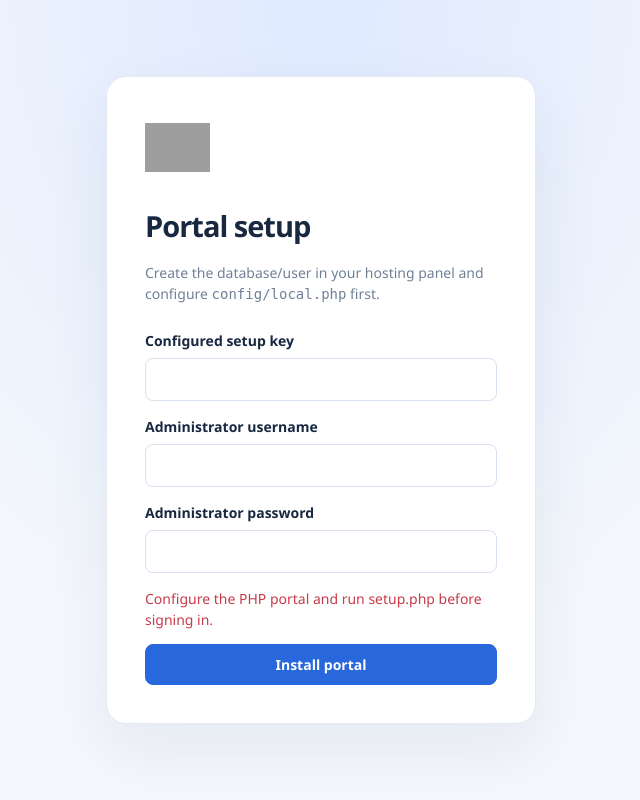
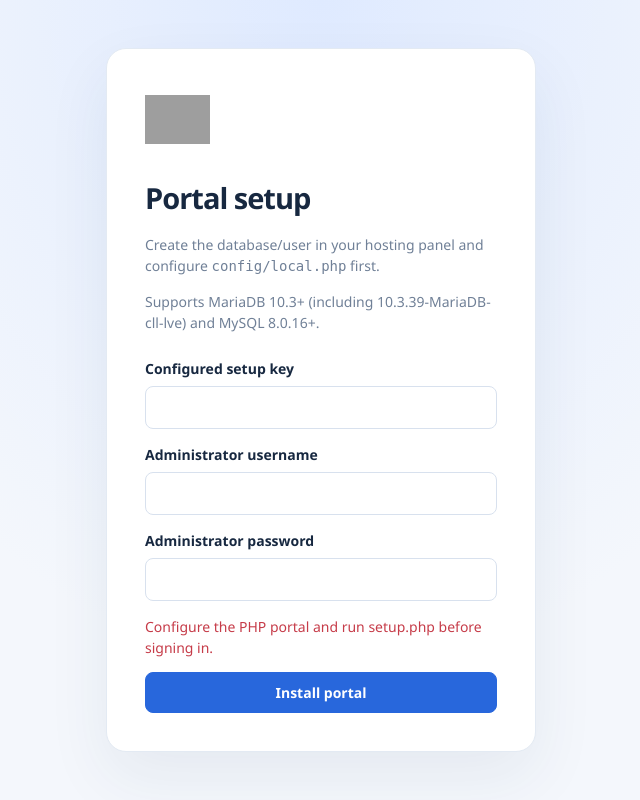
Before and after one commit to allanalmatech/asut_ii_AdminPortal, a PHP site: page /setup.php in a window 1280 px wide. Shown: the whole page, without its empty margins (319-959 px from the left). Run offline with PHP 8.4, Linux system fonts and the light colour scheme; grey boxes are pictures that could not be loaded.

Commit message:
updates 1

```diff
--- a/app/Installer.php
+++ b/app/Installer.php
@@ -3,14 +3,21 @@ declare(strict_types=1);
 namespace Asut;
 
 final class Installer {
+    public static function requireDatabaseVersion(string $raw): void {
+        $maria=stripos($raw,'MariaDB')!==false;$version='';
+        // Some hosts advertise the MySQL protocol prefix 5.5.5 before the
+        // actual MariaDB version, e.g. 5.5.5-10.3.39-MariaDB-cll-lve.
+        if($maria&&preg_match('/(?:^|[-\s])(\d+\.\d+\.\d+)(?=-MariaDB\b)/i',$raw,$match))$version=$match[1];
+        elseif(preg_match('/\d+\.\d+\.\d+/',$raw,$match))$version=$match[0];
+        V::need($version!==''&&version_compare($version,$maria?'10.3.0':'8.0.16','>='),500,'database_version','Use MariaDB 10.3+ (including 10.3.39-MariaDB-cll-lve) or MySQL 8.0.16+.');
+    }
     public static function install(array $cfg,string $name,string $password,?array $demo=null): Keys {
         $db=new Db($cfg);$storage=rtrim($cfg['storage_path'],'/\\');
         if(!is_dir($storage)&&!mkdir($storage,0700,true))throw new \RuntimeException('Cannot create private storage.');
         $guard=fopen($storage.'/setup.guard','c+');if(!$guard||!flock($guard,LOCK_EX))throw new \RuntimeException('Cannot lock installation.');
         try{
             $keys=new Keys($storage.'/keys',true);if($db->installed()){self::migrate($db);return $keys;}
-            $version=$db->pdo->query('SELECT VERSION()')->fetchColumn();preg_match('/[0-9]+\.[0-9]+\.[0-9]+/',$version,$v);
-            V::need(version_compare($v[0],str_contains($version,'MariaDB')?'10.4.0':'8.0.16','>='),500,'database_version','Use MySQL 8.0.16+ or MariaDB 10.4+.');
+            self::requireDatabaseVersion((string)$db->pdo->query('SELECT VERSION()')->fetchColumn());
             // MySQL DDL implicitly commits: schema installation is deliberately
             // separate from the atomic account/billing transactions.
             $sql=str_replace('{{prefix}}',$db->prefix,file_get_contents(dirname(__DIR__).'/schema.sql'));
--- a/schema.sql
+++ b/schema.sql
@@ -1,4 +1,5 @@
--- MySQL 8.0.16+ or MariaDB 10.4+. Every application table uses InnoDB.
+-- MySQL 8.0.16+ or MariaDB 10.3+ (including 10.3.39-MariaDB-cll-lve).
+-- All tables use InnoDB and CHECK constraints are enforced on these versions.
 -- {{prefix}} is replaced by the validated configured table prefix at setup.
 CREATE TABLE IF NOT EXISTS {{prefix}}settings (
  setting_key VARCHAR(64) CHARACTER SET ascii COLLATE ascii_bin PRIMARY KEY,
--- a/setup.php
+++ b/setup.php
@@ -12,4 +12,4 @@ try{
 }catch(Asut\ApiError $e){$message=$e->getMessage();}catch(Throwable $e){error_log('[ASUT setup] '.$e->getMessage());$message='Check the database configuration, required PHP extensions and writable private storage.';}
 ?><!doctype html><html lang="en"><head><meta charset="utf-8"><meta name="viewport" content="width=device-width,initial-scale=1"><title>ASUT II · Portal setup</title><link rel="icon" type="image/x-icon" href="assets/ALMA%20Smart%20Unlock%20Logo.ico"><link rel="stylesheet" href="dashboard.css"><link rel="stylesheet" href="branding.css"></head><body><section class="login-screen"><div class="login-card"><img class="brand-mark brand-logo" src="assets/ALMA%20Smart%20Unlock%20Logo.ico" alt="ALMA Smart Unlock logo"><h1>Portal setup</h1>
 <?php if($installed):?><p>The PHP/MySQL portal is installed. Sign in to create clients, authorize HWIDs and set device tariffs.</p><a href="index.php">Open Control Center</a>
-<?php else:?><p class="muted">Create the database/user in your hosting panel and configure <code>config/local.php</code> first.</p><form method="post"><label>Configured setup key<input type="password" name="setupToken" required autocomplete="off"></label><label>Administrator username<input name="username" required pattern="[A-Za-z0-9_.-]{3,64}" autocomplete="username"></label><label>Administrator password<input type="password" name="password" required minlength="10" maxlength="256" autocomplete="new-password"></label><p class="error" role="alert"><?=htmlspecialchars($message,ENT_QUOTES,'UTF-8')?></p><button type="submit" class="primary">Install portal</button></form><?php endif;?></div></section></body></html>
+<?php else:?><p class="muted">Create the database/user in your hosting panel and configure <code>config/local.php</code> first.</p><p class="muted">Supports MariaDB 10.3+ (including 10.3.39-MariaDB-cll-lve) and MySQL 8.0.16+.</p><form method="post"><label>Configured setup key<input type="password" name="setupToken" required autocomplete="off"></label><label>Administrator username<input name="username" required pattern="[A-Za-z0-9_.-]{3,64}" autocomplete="username"></label><label>Administrator password<input type="password" name="password" required minlength="10" maxlength="256" autocomplete="new-password"></label><p class="error" role="alert"><?=htmlspecialchars($message,ENT_QUOTES,'UTF-8')?></p><button type="submit" class="primary">Install portal</button></form><?php endif;?></div></section></body></html>
```
Also changed, not shown: DEPLOY.md (+11 -3 lines).
